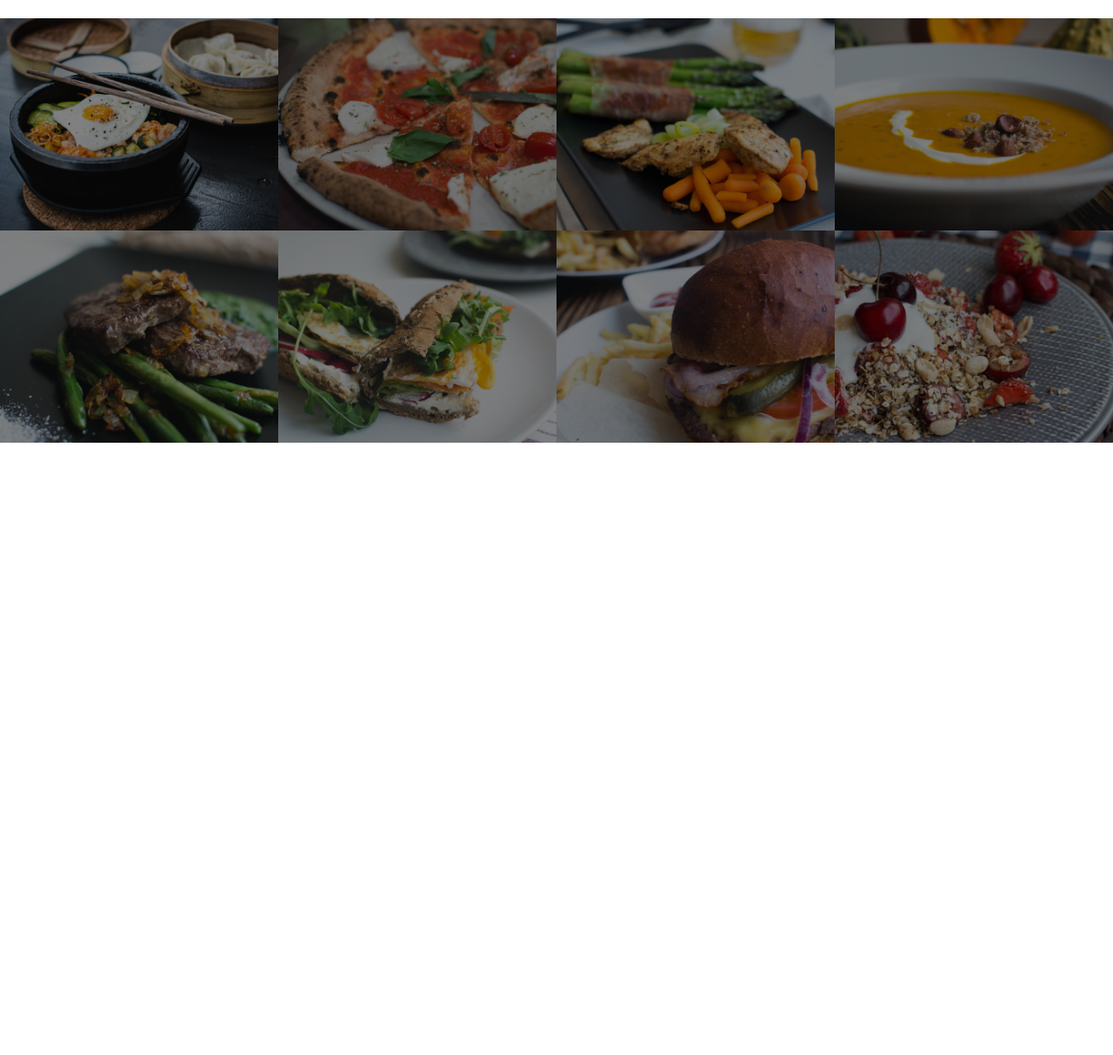
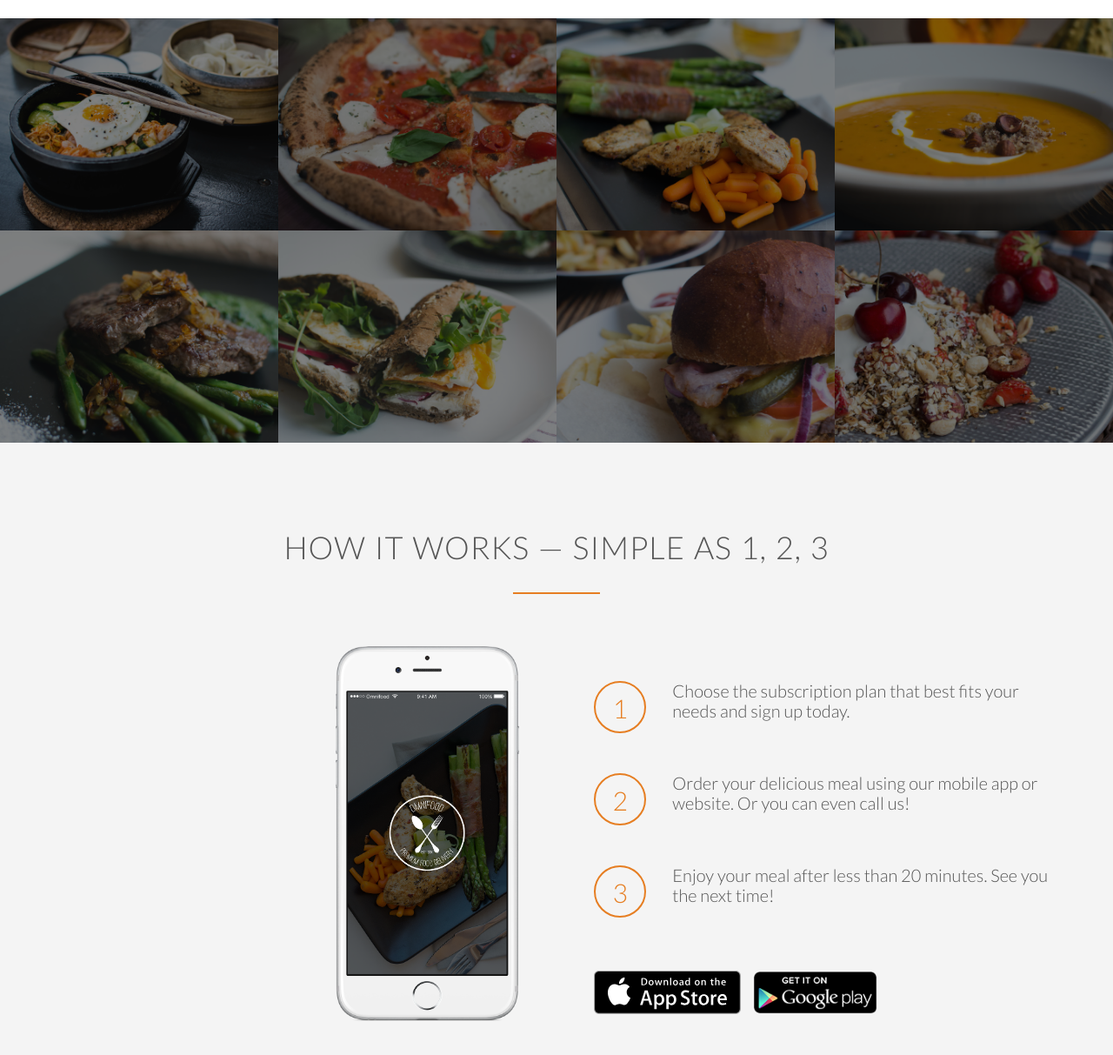
Before and after one commit to PieronCZ/The-killer-website-project, a plain HTML site: page index.html in a window 1280 px wide. Shown: the part 1539-2752 px from the top of the page at 87% size. Before the commit the page ends 2048 px from the top, so only its background shows below. Drawn offline with Linux system fonts and the light colour scheme; files whose address does not match are found by name.

Commit message:
How it works section done, styled

```diff
--- a/index.html
+++ b/index.html
@@ -91,7 +91,7 @@
     </section>
 
     <section class="section-meals">
-      <ul class="meals-showcase">
+      <ul class="meals-showcase clearfix">
         <li>
           <figure class="meal-photo">
             <img
@@ -122,7 +122,7 @@
           </figure>
         </li>
       </ul>
-      <ul class="meals-showcase">
+      <ul class="meals-showcase clearfix">
         <li>
           <figure class="meal-photo">
             <img
@@ -157,5 +157,52 @@
         </li>
       </ul>
     </section>
+
+    <section class="section-steps">
+      <div class="row">
+        <h2>How it works &mdash; Simple as 1, 2, 3</h2>
+      </div>
+      <div class="row">
+        <div class="col span-1-of-2 steps-box">
+          <img
+            src="resources/img/app-iPhone.png"
+            alt="Omnifood app on iPhone"
+            class="app-screen"
+          />
+        </div>
+        <div class="col span-1-of-2 steps-box">
+          <div class="works-step">
+            <div>1</div>
+            <p>
+              Choose the subscription plan that best fits your needs and sign up
+              today.
+            </p>
+          </div>
+          <div class="works-step">
+            <div>2</div>
+            <p>
+              Order your delicious meal using our mobile app or website. Or you
+              can even call us!
+            </p>
+          </div>
+          <div class="works-step">
+            <div>3</div>
+            <p>
+              Enjoy your meal after less than 20 minutes. See you the next time!
+            </p>
+          </div>
+
+          <a href="#" class="btn-app"
+            ><img src="resources/img/download-app.svg" alt="App Store Button"
+          /></a>
+
+          <a href="#" class="btn-app"
+            ><img
+              src="resources/img/download-app-android.png"
+              alt="Google Play button"
+          /></a>
+        </div>
+      </div>
+    </section>
   </body>
 </html>
--- a/resources/css/style.css
+++ b/resources/css/style.css
@@ -13,6 +13,16 @@ html {
   font-weight: 300;
   font-size: 20px; /* base size of font, every other font will be in percentages - responsive web design */
   text-rendering: optimizeLegibility;
+}
+
+/* class for clearing floats */
+.clearfix {zoom: 1}
+.clearfix:after {
+  content: '.';
+  clear: both;
+  display: block;
+  height: 0;
+  visibility: hidden;
 }
 
 /*--------------------------*/
@@ -232,3 +242,53 @@ header {
   transform: scale(1.03);
   opacity: 1;
 }
+
+/*--------------------------*/
+/* HOW IT WORKS */
+/*--------------------------*/
+.section-steps {
+  background-color: #f4f4f4;
+}
+
+.steps-box:first-child {
+  text-align: right;
+  padding-right: 3%;
+  margin-top: 30px;
+}
+
+.steps-box:last-child {
+  padding-left: 3%;
+  margin-top: 70px;
+}
+
+.app-screen {
+  width: 40%;
+}
+
+.works-step {
+  margin-bottom: 60px;
+}
+
+.works-step:last-of-type {
+  margin-bottom: 75px;
+}
+
+.works-step div {
+  color: #e67e22;
+  border: 2px solid #e67e22;
+  display: inline-block;
+  border-radius: 50%;
+  height: 60px;
+  width: 60px;
+  text-align: center;
+  padding: 12px;
+  float: left;
+  font-size: 150%;
+  margin-right: 30px;
+}
+
+.btn-app img {
+  height: 50px;
+  width: auto;
+  margin-right: 10px;
+}
```
